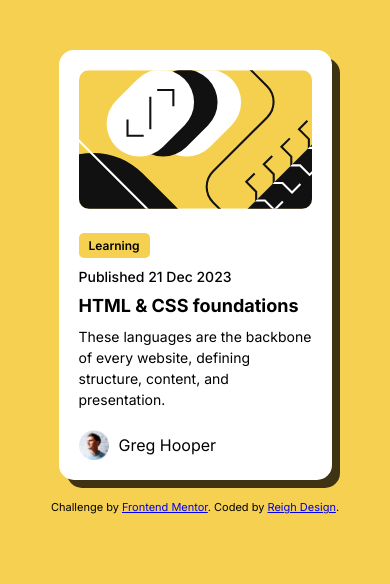
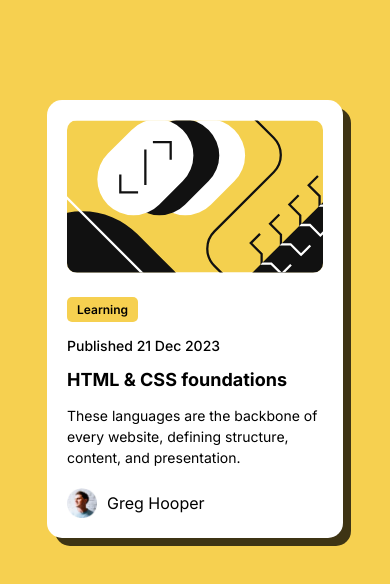
Before and after one commit to reigndesign/blog-preview-card-main, a plain HTML site: page index.html in a window 390 px wide. Drawn offline with Linux system fonts and the light colour scheme.

Commit message:
adjustment made

```diff
--- a/assets/css/style.css
+++ b/assets/css/style.css
@@ -27,13 +27,12 @@ body {
   -moz-box-shadow: 8px 8px 0px 0px rgba(0,0,0,0.75);
   overflow: hidden;
   padding: 20px;
-  margin: 0 auto;
+  margin: 6% auto;
 
 
   display: flex;
   flex-direction: column;
   gap: 20px;
-  margin-top: 50px;
 
 }
 
@@ -45,7 +44,7 @@ body {
 .card--text {
   display: flex;
   flex-direction: column;
-  gap:10px;
+  gap: 15px;
   text-alighn: left;
 }
 
@@ -66,7 +65,7 @@ body {
 
 .card--text h1 {
   font-weight: 700;
-  font-size: 18px;
+  font-size: 20px;
 
 }
 
@@ -95,13 +94,24 @@ body {
 }
 
 @media (max-width: 768px) {
+
   .card {
-    width: 60%;
+    width: 80%;
+  }
+
+  .card h1 {
+    text-wrap: nowrap;
+    font-size: 18px;
+  }
+
+  .container {
+    padding: 0 10px;
+    margin: 20% auto;
   }
 }
 
 @media (max-width: 393px) {
   .card {
-    width: 70%;
+    width: 80%;
   }
 }
--- a/index.html
+++ b/index.html
@@ -29,11 +29,5 @@
     </div>
 
   </div>
-
-
-  <div class="attribution">
-    Challenge by <a href="https://www.frontendmentor.io?ref=challenge" target="_blank">Frontend Mentor</a>.
-    Coded by <a href="#">Reigh Design</a>.
-  </div>
 </body>
 </html>
```
